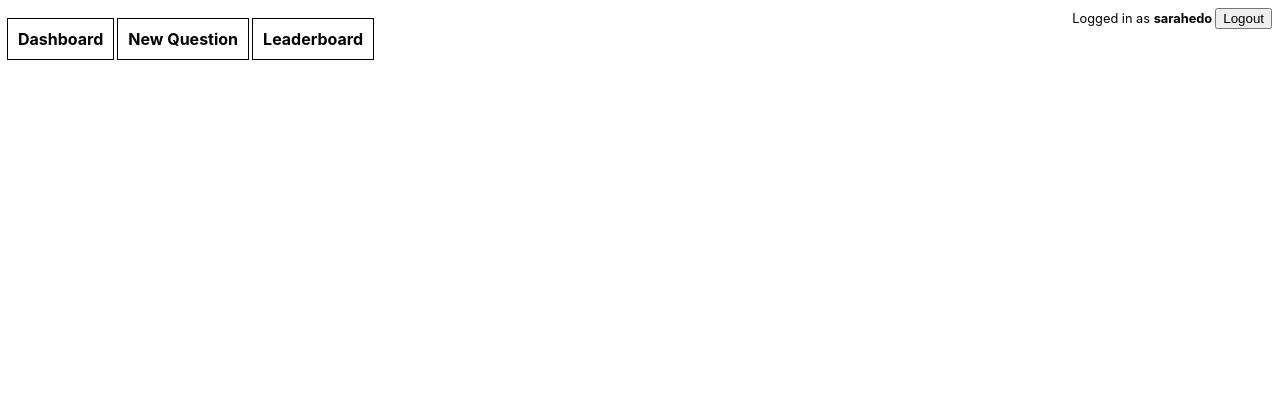
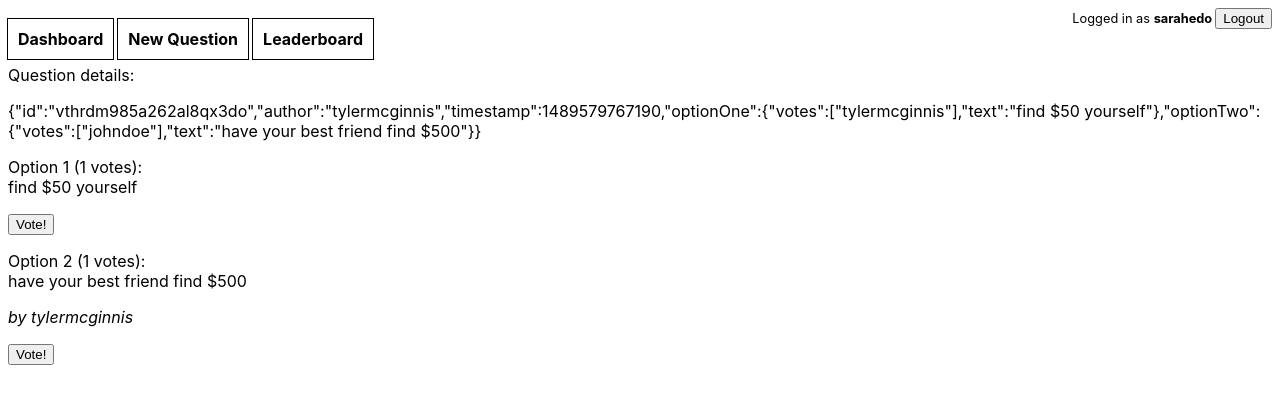
Before and after one commit to jhgilbert/would_you_rather, a React (Create React App) app: page /questions/vthrdm985a262al8qx3do in a window 1280 px wide. Shown: the top 404 px of the page. Built offline with nearby package versions, Linux system fonts and the light colour scheme.

Commit message:
feat: Connect question details page to rest of application

```diff
--- a/src/components/App.js
+++ b/src/components/App.js
@@ -7,7 +7,7 @@ import Dashboard from './Dashboard'
 import Leaderboard from './Leaderboard'
 import Nav from './Nav'
 import NewQuestion from './NewQuestion'
-import Question from './Question'
+import QuestionDetail from './QuestionDetail'
 import Login from './Login'
 
 class App extends Component {
@@ -38,7 +38,7 @@ class App extends Component {
             <div>
               <Route path='/' exact component={Dashboard} />
               <Route path='/leaderboard' exact component={Leaderboard} />
-              <Route path='/question/:id' component={Question} />
+              <Route path='/questions/:id' component={QuestionDetail} />
               <Route path='/new' component={NewQuestion} />
             </div>
           </Router>
--- a/src/components/Question.js
+++ b/src/components/QuestionDetail.js
@@ -4,7 +4,7 @@ import { handleQuestionAnswer } from '../actions/questions'
 import { withRouter, Redirect } from 'react-router-dom'
 
 
-class Question extends Component {
+class QuestionDetail extends Component {
   state = {
     voted: false
   }
@@ -68,4 +68,4 @@ function mapStateToProps( { authedUser, questions }, { id, match } ) {
   }
 }
 
-export default withRouter(connect(mapStateToProps)(Question))
+export default withRouter(connect(mapStateToProps)(QuestionDetail))
--- a/src/components/QuestionPreview.js
+++ b/src/components/QuestionPreview.js
@@ -72,6 +72,7 @@ class QuestionPreview extends Component {
           ? <p style={authorCreditStyle}><em>by {question.author}</em></p>
           : <p></p>
         }
+        <div style={{paddingLeft: '5px', marginBottom: '5px'}}><a href={`/questions/${question.id}`}>details</a></div>
       </div>
     )
   }
```
